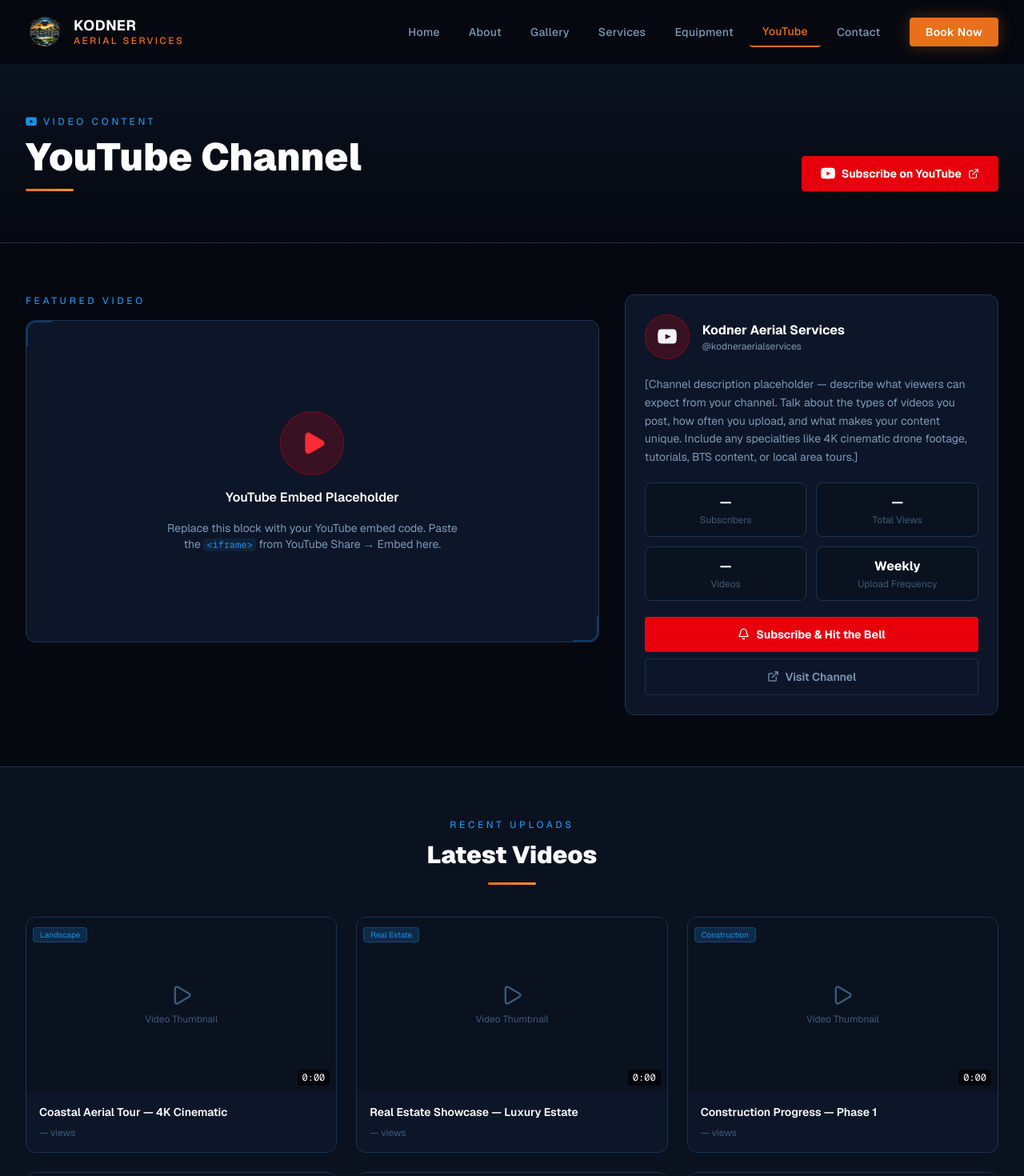
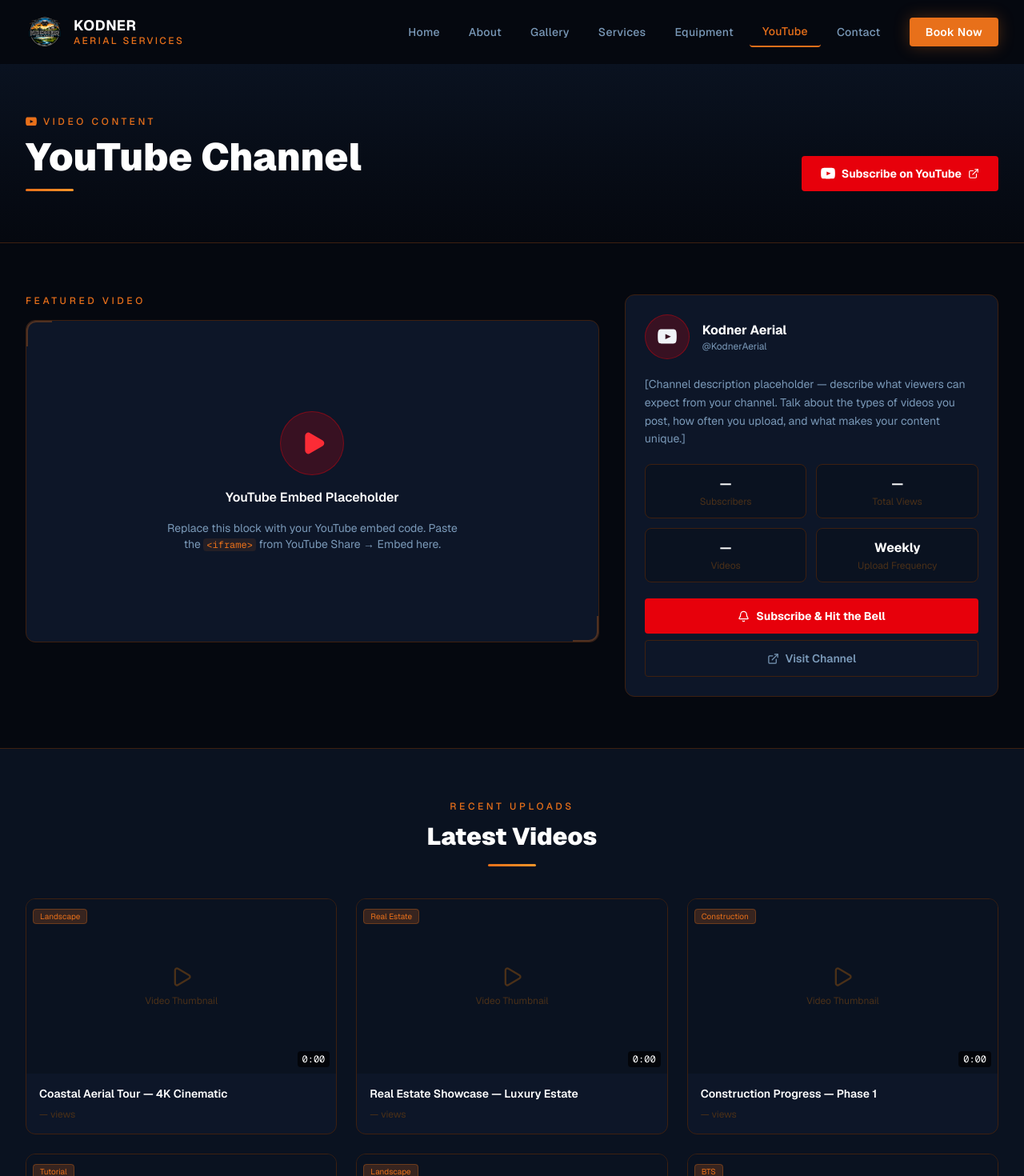
Before and after one commit to JasonKodner25/initialproject-, a Next.js app: page /youtube in a window 1280 px wide. Shown: the top 1470 px of the page at 80% size. Built offline with nearby package versions, Linux system fonts and the light colour scheme.

Commit message:
Update YouTube links to @KodnerAerial and apply orange theme

```diff
--- a/src/app/youtube/page.tsx
+++ b/src/app/youtube/page.tsx
@@ -5,6 +5,8 @@
     <path d="M23.5 6.2s-.3-1.9-1.1-2.7c-1-.8-2.1-.8-2.6-.9C16.8 2.4 12 2.4 12 2.4s-4.8 0-7.8.2c-.5.1-1.6.1-2.6.9C.8 4.3.5 6.2.5 6.2S.2 8.3.2 10.5v2c0 2.2.3 4.3.3 4.3s.3 1.9 1.1 2.7c1 .8 2.3.8 2.9.9C6.3 20.6 12 20.6 12 20.6s4.8 0 7.8-.2c.5-.1 1.6-.1 2.6-.9.8-.8 1.1-2.7 1.1-2.7s.3-2.1.3-4.3v-2c0-2.2-.3-4.3-.3-4.3zM9.7 15V8.6l7 3.2-7 3.2z"/>
   </svg>
 );
+
+const YOUTUBE_URL = 'https://www.youtube.com/@KodnerAerial';
 
 const placeholderVideos = [
   { id: 1, title: 'Coastal Aerial Tour — 4K Cinematic',     views: '—', duration: '0:00', category: 'Landscape' },
@@ -19,10 +21,10 @@
   return (
     <main className="pt-20">
       {/* ── Page Header ─────────────────────────────────────────────── */}
-      <section className="py-16 bg-gradient-to-b from-[#0a1220] to-[#05080f] border-b border-[#1a3354]">
+      <section className="py-16 bg-gradient-to-b from-[#0a1220] to-[#05080f] border-b border-[#3d2010]">
         <div className="max-w-7xl mx-auto px-4 sm:px-6 lg:px-8 flex flex-col sm:flex-row sm:items-end gap-6 justify-between">
           <div>
-            <div className="flex items-center gap-2 text-[#1a8fe3] text-xs tracking-[0.3em] uppercase font-medium mb-3">
+            <div className="flex items-center gap-2 text-[#e8701a] text-xs tracking-[0.3em] uppercase font-medium mb-3">
               <YoutubeIcon size={14} />
               <span>Video Content</span>
             </div>
@@ -30,7 +32,7 @@
             <div className="section-divider mt-4" />
           </div>
           <a
-            href="https://youtube.com/@kodneraerialservices"
+            href={YOUTUBE_URL}
             target="_blank"
             rel="noopener noreferrer"
             className="flex items-center gap-2 px-6 py-3 bg-red-600 text-white font-bold text-sm rounded hover:bg-red-500 transition-colors flex-shrink-0"
@@ -48,40 +50,39 @@
           <div className="grid grid-cols-1 lg:grid-cols-5 gap-8 items-start">
             {/* Main embed placeholder */}
             <div className="lg:col-span-3">
-              <div className="text-[#1a8fe3] text-xs tracking-[0.3em] uppercase font-medium mb-4">
+              <div className="text-[#e8701a] text-xs tracking-[0.3em] uppercase font-medium mb-4">
                 Featured Video
               </div>
-              <div className="relative w-full aspect-video bg-[#0d1628] border border-[#1a3354] rounded-xl overflow-hidden flex items-center justify-center group">
+              <div className="relative w-full aspect-video bg-[#0d1628] border border-[#3d2010] rounded-xl overflow-hidden flex items-center justify-center group">
                 <div className="flex flex-col items-center gap-4 text-center px-6">
                   <div className="w-20 h-20 bg-red-600/20 border border-red-600/40 rounded-full flex items-center justify-center">
                     <Play size={32} className="text-red-500 ml-1" fill="currentColor" />
                   </div>
                   <div className="text-white font-semibold">YouTube Embed Placeholder</div>
                   <p className="text-[#7a99b8] text-sm max-w-sm">
-                    Replace this block with your YouTube embed code. Paste the <code className="text-[#1a8fe3] bg-[#1a8fe3]/10 px-1 rounded text-xs">&lt;iframe&gt;</code> from YouTube Share → Embed here.
+                    Replace this block with your YouTube embed code. Paste the <code className="text-[#e8701a] bg-[#e8701a]/10 px-1 rounded text-xs">&lt;iframe&gt;</code> from YouTube Share → Embed here.
                   </p>
                 </div>
-                {/* Corner accents */}
-                <div className="absolute top-0 left-0 w-8 h-8 border-t-2 border-l-2 border-[#1a8fe3]/30 rounded-tl-xl" />
-                <div className="absolute bottom-0 right-0 w-8 h-8 border-b-2 border-r-2 border-[#1a8fe3]/30 rounded-br-xl" />
+                <div className="absolute top-0 left-0 w-8 h-8 border-t-2 border-l-2 border-[#e8701a]/30 rounded-tl-xl" />
+                <div className="absolute bottom-0 right-0 w-8 h-8 border-b-2 border-r-2 border-[#e8701a]/30 rounded-br-xl" />
               </div>
             </div>
 
             {/* Channel info */}
             <div className="lg:col-span-2 space-y-5">
-              <div className="bg-[#0d1628] border border-[#1a3354] rounded-xl p-6">
+              <div className="bg-[#0d1628] border border-[#3d2010] rounded-xl p-6">
                 <div className="flex items-center gap-4 mb-5">
                   <div className="w-14 h-14 bg-red-600/20 border border-red-600/40 rounded-full flex items-center justify-center flex-shrink-0">
                     <YoutubeIcon size={24} />
                   </div>
                   <div>
-                    <div className="text-white font-bold text-base">Kodner Aerial Services</div>
-                    <div className="text-[#7a99b8] text-xs">@kodneraerialservices</div>
+                    <div className="text-white font-bold text-base">Kodner Aerial</div>
+                    <div className="text-[#7a99b8] text-xs">@KodnerAerial</div>
                   </div>
                 </div>
 
                 <p className="text-[#7a99b8] text-sm leading-relaxed mb-5">
-                  [Channel description placeholder — describe what viewers can expect from your channel. Talk about the types of videos you post, how often you upload, and what makes your content unique. Include any specialties like 4K cinematic drone footage, tutorials, BTS content, or local area tours.]
+                  [Channel description placeholder — describe what viewers can expect from your channel. Talk about the types of videos you post, how often you upload, and what makes your content unique.]
                 </p>
 
                 <div className="grid grid-cols-2 gap-3 mb-5">
@@ -91,16 +92,16 @@
                     { label: 'Videos', value: '—' },
                     { label: 'Upload Frequency', value: 'Weekly' },
                   ].map(({ label, value }) => (
-                    <div key={label} className="bg-[#0a1220] border border-[#1a3354] rounded-lg p-3 text-center">
+                    <div key={label} className="bg-[#0a1220] border border-[#3d2010] rounded-lg p-3 text-center">
                       <div className="text-white font-bold text-base">{value}</div>
-                      <div className="text-[#3d5a78] text-xs mt-0.5">{label}</div>
+                      <div className="text-[#4a3018] text-xs mt-0.5">{label}</div>
                     </div>
                   ))}
                 </div>
 
                 <div className="flex flex-col gap-2">
                   <a
-                    href="https://youtube.com/@kodneraerialservices"
+                    href={YOUTUBE_URL}
                     target="_blank"
                     rel="noopener noreferrer"
                     className="flex items-center justify-center gap-2 w-full py-3 bg-red-600 text-white text-sm font-bold rounded hover:bg-red-500 transition-colors"
@@ -109,10 +110,10 @@
                     Subscribe &amp; Hit the Bell
                   </a>
                   <a
-                    href="https://youtube.com/@kodneraerialservices"
+                    href={YOUTUBE_URL}
                     target="_blank"
                     rel="noopener noreferrer"
-                    className="flex items-center justify-center gap-2 w-full py-3 border border-[#1a3354] text-[#7a99b8] text-sm font-semibold rounded hover:border-[#1a8fe3] hover:text-white transition-all"
+                    className="flex items-center justify-center gap-2 w-full py-3 border border-[#3d2010] text-[#7a99b8] text-sm font-semibold rounded hover:border-[#e8701a] hover:text-white transition-all"
                   >
                     <ExternalLink size={15} />
                     Visit Channel
@@ -125,10 +126,10 @@
       </section>
 
       {/* ── Video Grid ──────────────────────────────────────────────── */}
-      <section className="py-16 bg-[#0a1220] border-t border-[#1a3354]">
+      <section className="py-16 bg-[#0a1220] border-t border-[#3d2010]">
         <div className="max-w-7xl mx-auto px-4 sm:px-6 lg:px-8">
           <div className="text-center mb-10">
-            <div className="text-[#1a8fe3] text-xs tracking-[0.3em] uppercase font-medium mb-3">
+            <div className="text-[#e8701a] text-xs tracking-[0.3em] uppercase font-medium mb-3">
               Recent Uploads
             </div>
             <h2 className="text-3xl font-black text-white">Latest Videos</h2>
@@ -139,11 +140,10 @@
             {placeholderVideos.map((video) => (
               <div
                 key={video.id}
-                className="bg-[#0d1628] border border-[#1a3354] rounded-xl overflow-hidden hover:border-[#1a8fe3]/40 transition-all group cursor-pointer"
+                className="bg-[#0d1628] border border-[#3d2010] rounded-xl overflow-hidden hover:border-[#e8701a]/40 transition-all group cursor-pointer"
               >
-                {/* Thumbnail placeholder */}
                 <div className="relative w-full aspect-video bg-[#0a1220] flex items-center justify-center">
-                  <div className="flex flex-col items-center gap-2 text-[#3d5a78]">
+                  <div className="flex flex-col items-center gap-2 text-[#4a3018]">
                     <Play size={28} className="group-hover:text-red-500 transition-colors" />
                     <span className="text-xs">Video Thumbnail</span>
                   </div>
@@ -151,16 +151,16 @@
                     {video.duration}
                   </div>
                   <div className="absolute top-2 left-2">
-                    <span className="px-2 py-0.5 bg-[#1a8fe3]/20 border border-[#1a8fe3]/30 text-[#1a8fe3] text-[10px] rounded">
+                    <span className="px-2 py-0.5 bg-[#e8701a]/20 border border-[#e8701a]/30 text-[#e8701a] text-[10px] rounded">
                       {video.category}
                     </span>
                   </div>
                 </div>
                 <div className="p-4">
-                  <h3 className="text-white font-semibold text-sm leading-snug mb-2 group-hover:text-[#1a8fe3] transition-colors">
+                  <h3 className="text-white font-semibold text-sm leading-snug mb-2 group-hover:text-[#e8701a] transition-colors">
                     {video.title}
                   </h3>
-                  <div className="text-[#3d5a78] text-xs">{video.views} views</div>
+                  <div className="text-[#4a3018] text-xs">{video.views} views</div>
                 </div>
               </div>
             ))}
@@ -168,7 +168,7 @@
 
           <div className="text-center mt-10">
             <a
-              href="https://youtube.com/@kodneraerialservices"
+              href={YOUTUBE_URL}
               target="_blank"
               rel="noopener noreferrer"
               className="inline-flex items-center gap-2 px-8 py-3 bg-red-600 text-white text-sm font-bold rounded hover:bg-red-500 transition-colors"
```
